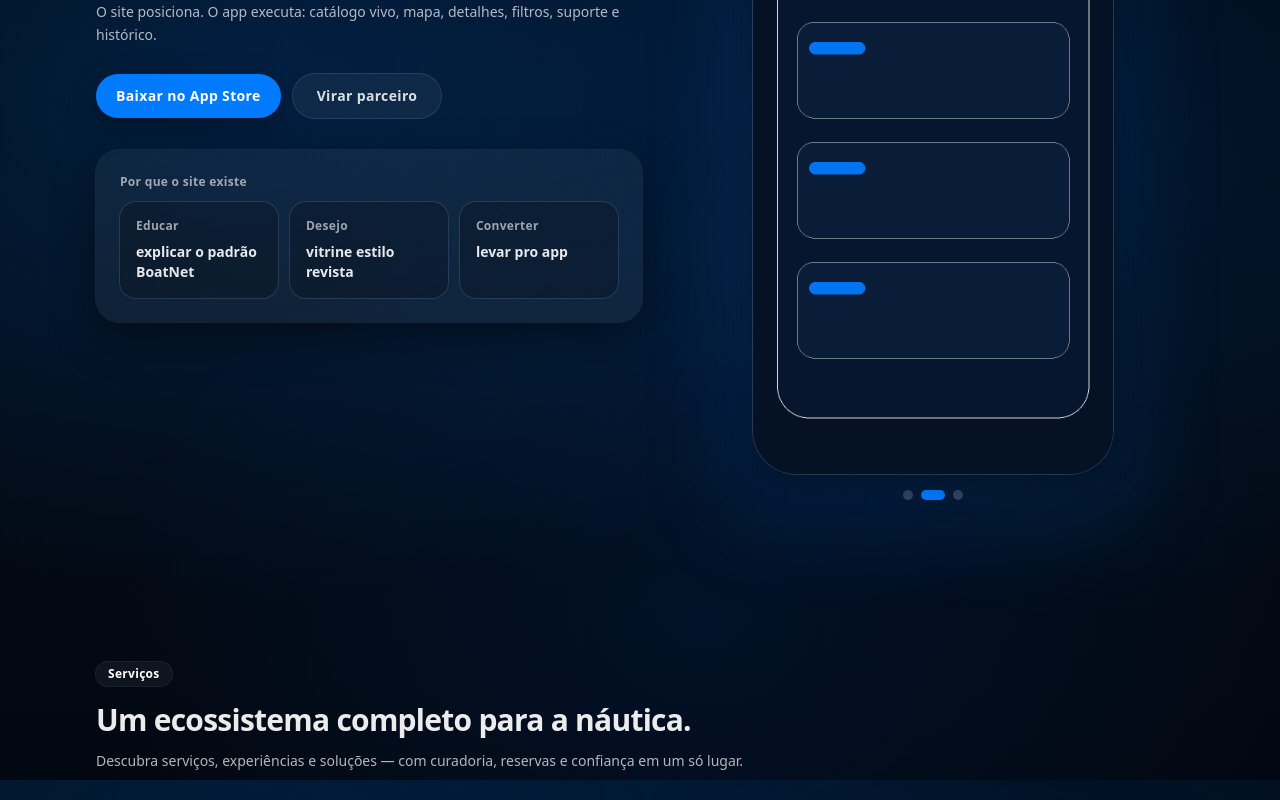
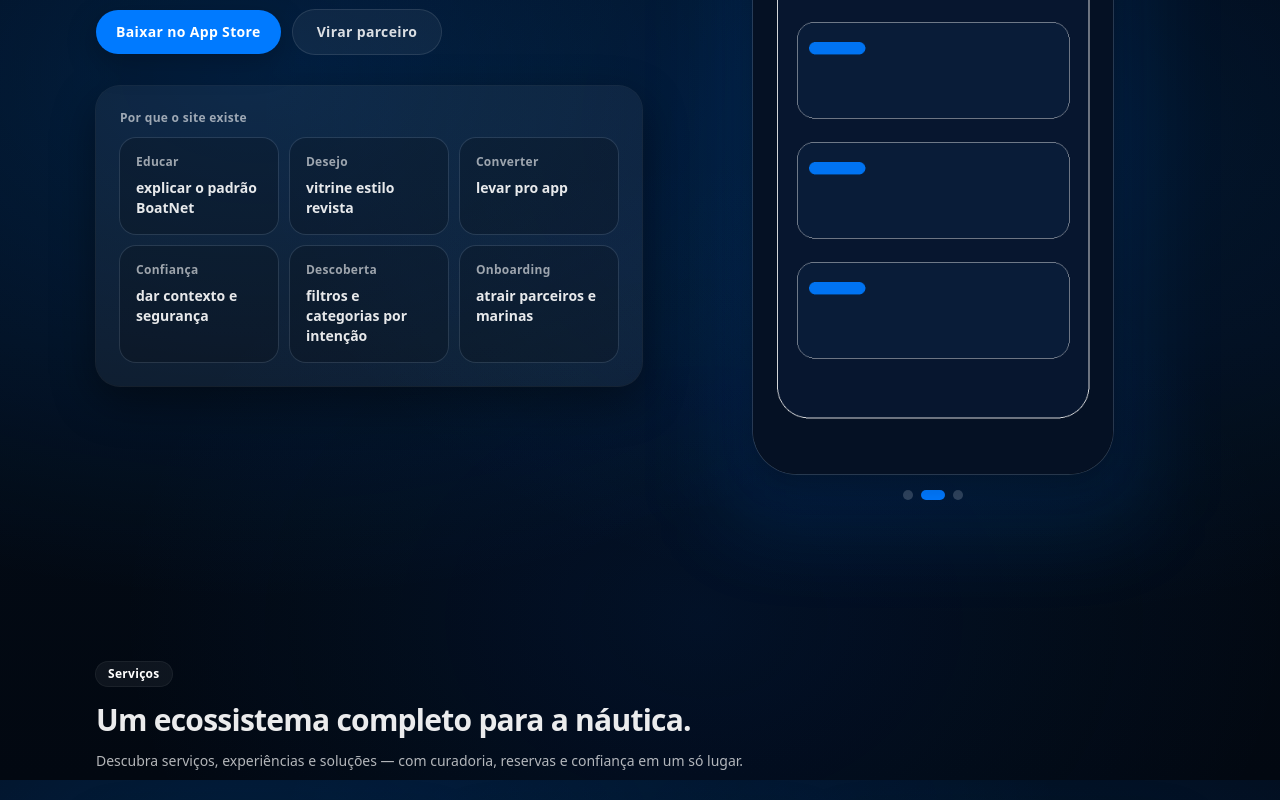
Before and after one commit to BoatNetBrasil/boatnet-web, a Next.js app: page / in a window 1280 px wide. Shown: the part 1620-2420 px from the top of the page. Built offline with nearby package versions, Linux system fonts and the light colour scheme; no server answers.

Commit message:
Update App CTA copy and add 3 new site-purpose cards

```diff
--- a/components/AppCTA.tsx
+++ b/components/AppCTA.tsx
@@ -144,7 +144,6 @@ export function AppCTA() {
             <div className="mt-7 flex flex-col gap-3 sm:flex-row sm:items-center">
               <Button href={process.env.NEXT_PUBLIC_APP_STORE_URL || '#'}>Baixar no App Store</Button>
 
-              {/* WhatsApp onboarding (nova aba) — sem quebrar a página atual */}
               <GhostAnchor href={partnerHref} ariaLabel="Virar parceiro no WhatsApp (nova aba)">
                 Virar parceiro
               </GhostAnchor>
@@ -157,7 +156,10 @@ export function AppCTA() {
                 {[
                   { k: 'Educar', v: 'explicar o padrão BoatNet' },
                   { k: 'Desejo', v: 'vitrine estilo revista' },
-                  { k: 'Converter', v: 'levar pro app' }
+                  { k: 'Converter', v: 'levar pro app' },
+                  { k: 'Confiança', v: 'dar contexto e segurança' },
+                  { k: 'Descoberta', v: 'filtros e categorias por intenção' },
+                  { k: 'Onboarding', v: 'atrair parceiros e marinas' }
                 ].map((x) => (
                   <div key={x.k} className="rounded-2xl bg-black/20 p-4 ring-1 ring-white/10">
                     <div className="text-xs font-semibold tracking-wide text-white/60">{x.k}</div>
```
